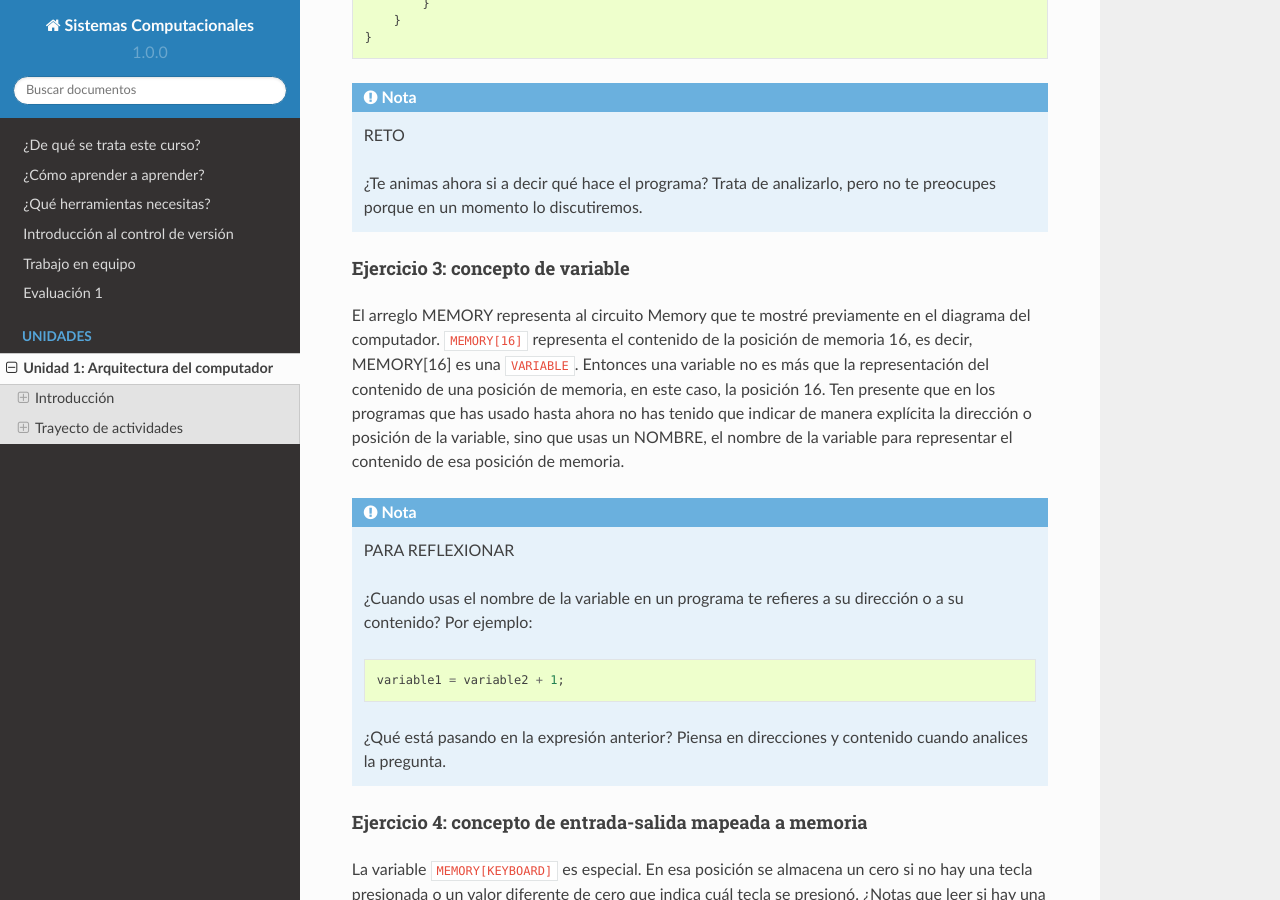
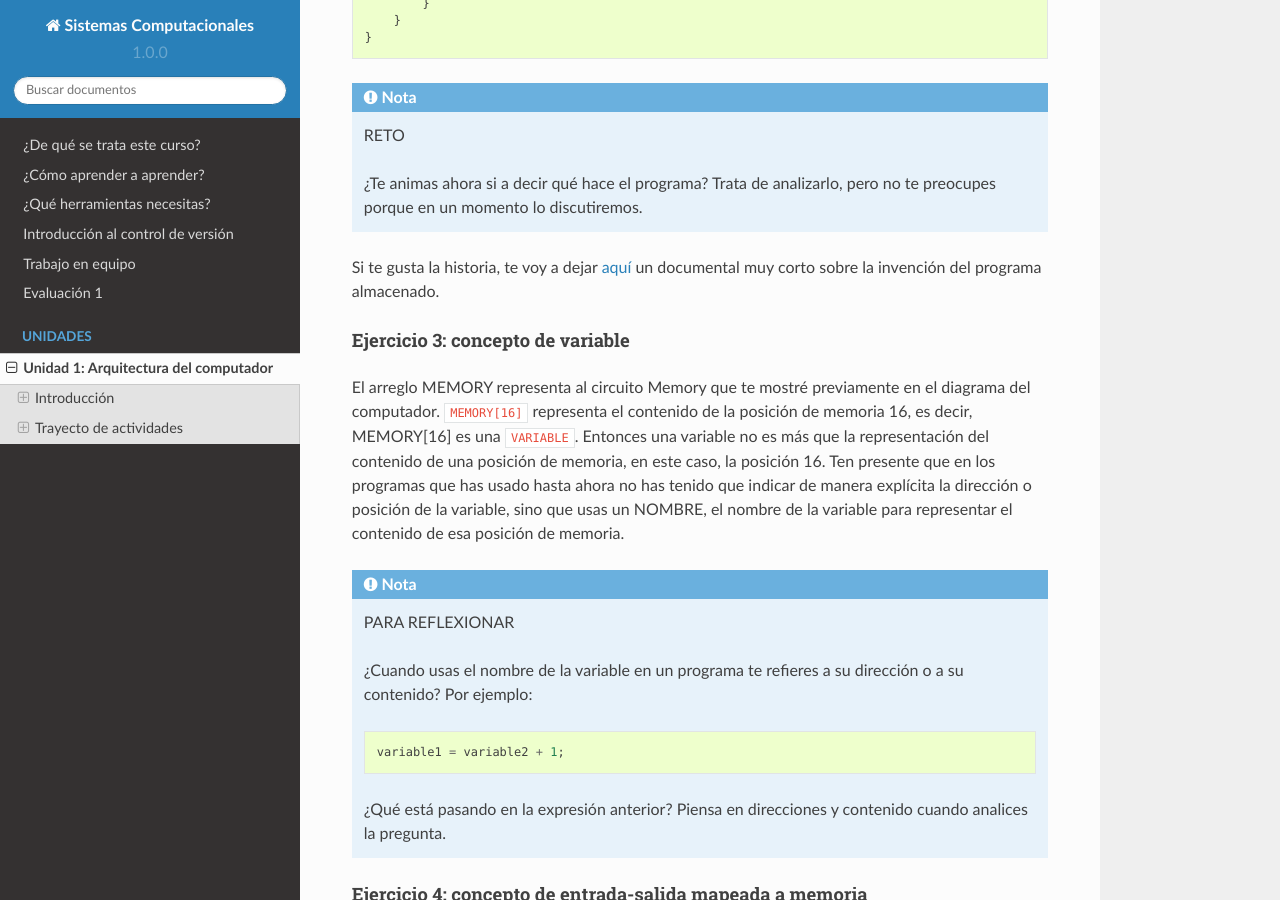
Before and after one commit to juanferfranco/SistemasComputacionales, a Sphinx documentation site: the page built from docs/_unidad1/unidad1.rst, in a window 1280 px wide and 900 px high, scrolled down 5806 px. Built offline with Sphinx 7.4.7 and the Read the Docs theme 2.0.0, drawn with Linux system fonts in a browser that asks for light colours.

Commit message:
alfa main

```diff
--- a/docs/_unidad1/unidad1.rst
+++ b/docs/_unidad1/unidad1.rst
@@ -229,8 +229,11 @@ nivel conocido como C++:
 
 .. note:: RETO
 
-   ¿Te animas ahora si a decir qué hace el programa? Trata de analizarlo, pero no te
-   preocupes porque en un momento lo discutiremos.
+    ¿Te animas ahora si a decir qué hace el programa? Trata de analizarlo, pero no te
+    preocupes porque en un momento lo discutiremos.
+
+Si te gusta la historia, te voy a dejar `aquí <https://youtu.be/cozcXiSSkwE>`__ un documental
+muy corto sobre la invención del programa almacenado.
 
 Ejercicio 3: concepto de variable
 ^^^^^^^^^^^^^^^^^^^^^^^^^^^^^^^^^^^^^^^^^^^^^^^
@@ -821,7 +824,15 @@ corrige. Escribe en Visual Studio Code el lenguaje ensamblador, usa CPUEmulator.
         }
     }
 
+
 ..
+  Ejercicio 17: (OPCIONAL) solo para los más curiosos
+  ^^^^^^^^^^^^^^^^^^^^^^^^^^^^^^^^^^^^^^^^^^^^^^^^^^^^^^
+
+  ¿Quieres jugar un poco más con el programa en C++?
+
+  * Clona `este <https://github.com/juanferfranco/playWithHack.git>`__ repositorio.
+  *
   Ejercicio 17: evaluación formativa
   ^^^^^^^^^^^^^^^^^^^^^^^^^^^^^^^^^^^^
 
```
